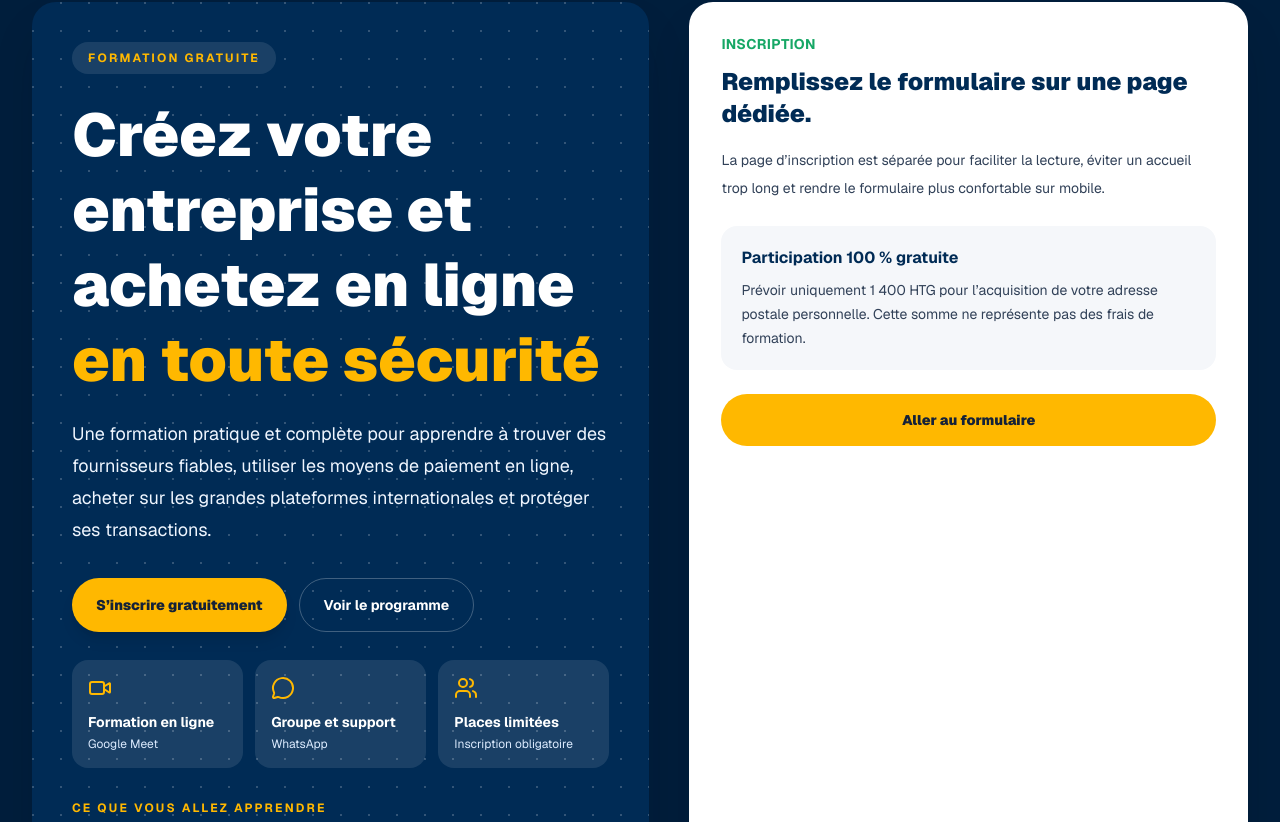
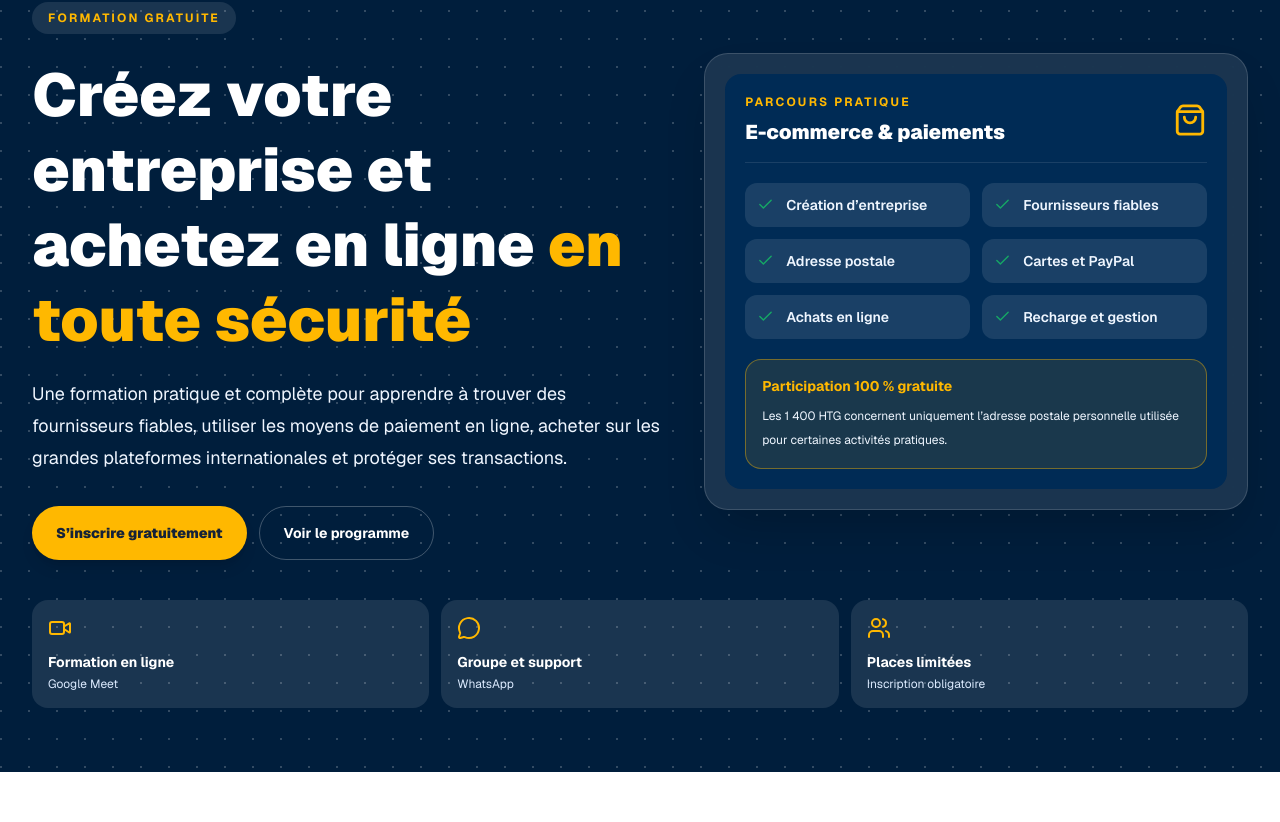
Before and after one commit to L09DP01/SmartcoreAca, a Next.js app: page / in a window 1280 px wide. Shown: the part 158-980 px from the top of the page. Built offline with nearby package versions, Linux system fonts and the light colour scheme; no server answers.

Commit message:
Refine full width home hero

```diff
--- a/src/components/home-page.tsx
+++ b/src/components/home-page.tsx
@@ -37,25 +37,25 @@ export function HomePage() {
   return (
     <>
       <main id="accueil">
-        <section className="bg-[#001E3C] pt-24 text-white">
-          <div className="mx-auto grid max-w-7xl gap-10 px-4 py-12 sm:px-6 lg:grid-cols-[1.05fr_0.95fr] lg:px-8 lg:py-16">
-            <div className="relative overflow-hidden rounded-3xl bg-[#002B55] p-6 shadow-2xl shadow-slate-950/20 sm:p-8 lg:p-10">
-              <div className="absolute inset-0 opacity-20 [background-image:radial-gradient(circle_at_1px_1px,#ffffff_1px,transparent_0)] [background-size:28px_28px]" />
-              <div className="relative">
+        <section className="relative overflow-hidden bg-[#001E3C] pt-24 text-white">
+          <div className="absolute inset-0 opacity-20 [background-image:radial-gradient(circle_at_1px_1px,#ffffff_1px,transparent_0)] [background-size:28px_28px]" />
+          <div className="relative mx-auto max-w-7xl px-4 py-12 sm:px-6 lg:px-8 lg:py-16">
+            <div className="grid items-center gap-10 lg:grid-cols-[1fr_0.86fr]">
+              <div className="text-center lg:text-left">
                 <span className="inline-flex rounded-full bg-white/10 px-4 py-2 text-xs font-bold uppercase tracking-[0.18em] text-[#FFB800]">
                   Formation gratuite
                 </span>
-                <h1 className="mt-6 max-w-3xl text-4xl font-black leading-tight sm:text-5xl lg:text-6xl">
+                <h1 className="mx-auto mt-6 max-w-3xl text-4xl font-black leading-tight sm:text-5xl lg:mx-0 lg:text-6xl">
                   Créez votre entreprise et achetez en ligne{" "}
                   <span className="text-[#FFB800]">en toute sécurité</span>
                 </h1>
-                <p className="mt-5 max-w-2xl text-base leading-8 text-blue-50 sm:text-lg">
+                <p className="mx-auto mt-5 max-w-2xl text-base leading-8 text-blue-50 sm:text-lg lg:mx-0">
                   Une formation pratique et complète pour apprendre à trouver des fournisseurs fiables, utiliser les
                   moyens de paiement en ligne, acheter sur les grandes plateformes internationales et protéger ses
                   transactions.
                 </p>
 
-                <div className="mt-8 flex flex-col gap-3 sm:flex-row">
+                <div className="mt-8 flex flex-col gap-3 sm:flex-row sm:justify-center lg:justify-start">
                   <Link
                     href="/inscription"
                     className="inline-flex items-center justify-center rounded-full bg-[#FFB800] px-6 py-4 text-sm font-black text-[#152238] shadow-lg shadow-black/10 transition hover:-translate-y-0.5 hover:bg-[#f0ac00]"
@@ -69,56 +69,47 @@ export function HomePage() {
                     Voir le programme
                   </Link>
                 </div>
+              </div>
 
-                <div className="mt-7 grid gap-3 sm:grid-cols-3">
-                  <HeroPill icon={<Video />} title="Formation en ligne" text="Google Meet" />
-                  <HeroPill icon={<MessageCircle />} title="Groupe et support" text="WhatsApp" />
-                  <HeroPill icon={<Users />} title="Places limitées" text="Inscription obligatoire" />
-                </div>
-
-                <div className="mt-8">
-                  <p className="text-xs font-bold uppercase tracking-[0.18em] text-[#FFB800]">Ce que vous allez apprendre</p>
-                  <div className="mt-4 grid gap-3 sm:grid-cols-2">
-                    {learnItems.map((item) => (
-                      <div key={item} className="flex items-center gap-3 rounded-xl bg-white/10 px-4 py-3 text-sm font-semibold">
-                        <Check className="text-[#16A765]" size={18} /> {item}
+              <div className="relative mx-auto w-full max-w-lg lg:max-w-none">
+                <div className="rounded-3xl border border-white/15 bg-white/10 p-5 shadow-2xl shadow-black/20 backdrop-blur">
+                  <div className="rounded-2xl bg-[#002B55] p-5">
+                    <div className="flex items-center justify-between gap-4 border-b border-white/10 pb-4">
+                      <div>
+                        <p className="text-xs font-bold uppercase tracking-[0.18em] text-[#FFB800]">
+                          Parcours pratique
+                        </p>
+                        <p className="mt-2 text-xl font-black">E-commerce & paiements</p>
                       </div>
-                    ))}
+                      <ShoppingBag className="text-[#FFB800]" size={34} />
+                    </div>
+                    <div className="mt-5 grid gap-3 sm:grid-cols-2">
+                      {learnItems.slice(0, 6).map((item) => (
+                        <div
+                          key={item}
+                          className="flex items-center gap-3 rounded-xl bg-white/10 px-3 py-3 text-sm font-semibold text-blue-50"
+                        >
+                          <Check className="shrink-0 text-[#16A765]" size={17} /> {item}
+                        </div>
+                      ))}
+                    </div>
+                    <div className="mt-5 rounded-2xl border border-[#FFB800]/40 bg-[#FFB800]/10 p-4">
+                      <p className="text-sm font-bold text-[#FFB800]">Participation 100 % gratuite</p>
+                      <p className="mt-2 text-xs leading-6 text-blue-50">
+                        Les 1 400 HTG concernent uniquement l’adresse postale personnelle utilisée pour certaines
+                        activités pratiques.
+                      </p>
+                    </div>
                   </div>
-                </div>
-
-                <div className="mt-8 grid gap-3 sm:grid-cols-4">
-                  {["Formation 100 % gratuite", "Sessions en ligne", "Accompagnement WhatsApp", "Exercices pratiques"].map((item) => (
-                    <div key={item} className="rounded-xl border border-white/15 p-4 text-sm font-bold text-blue-50">
-                      {item}
-                    </div>
-                  ))}
                 </div>
               </div>
             </div>
-            <aside className="rounded-3xl bg-white p-6 text-[#152238] shadow-2xl shadow-slate-950/20 sm:p-8">
-              <p className="text-sm font-bold uppercase tracking-wide text-[#16A765]">Inscription</p>
-              <h2 className="mt-3 text-2xl font-black text-[#002B55]">
-                Remplissez le formulaire sur une page dédiée.
-              </h2>
-              <p className="mt-4 text-sm leading-7 text-slate-700">
-                La page d’inscription est séparée pour faciliter la lecture, éviter un accueil trop long et rendre le
-                formulaire plus confortable sur mobile.
-              </p>
-              <div className="mt-6 rounded-2xl bg-[#F5F7FA] p-5">
-                <h3 className="font-bold text-[#002B55]">Participation 100 % gratuite</h3>
-                <p className="mt-2 text-sm leading-6 text-slate-700">
-                  Prévoir uniquement 1 400 HTG pour l’acquisition de votre adresse postale personnelle. Cette somme ne
-                  représente pas des frais de formation.
-                </p>
-              </div>
-              <Link
-                href="/inscription"
-                className="mt-6 inline-flex w-full justify-center rounded-full bg-[#FFB800] px-6 py-4 text-sm font-black text-[#152238] transition hover:bg-[#f0ac00]"
-              >
-                Aller au formulaire
-              </Link>
-            </aside>
+
+            <div className="mt-10 grid gap-3 sm:grid-cols-3">
+              <HeroPill icon={<Video />} title="Formation en ligne" text="Google Meet" />
+              <HeroPill icon={<MessageCircle />} title="Groupe et support" text="WhatsApp" />
+              <HeroPill icon={<Users />} title="Places limitées" text="Inscription obligatoire" />
+            </div>
           </div>
         </section>
 
@@ -179,7 +170,10 @@ export function HomePage() {
           <SectionTitle eyebrow="Pourquoi participer ?" title="Une formation accessible, concrète et orientée action." />
           <div className="mx-auto mt-10 grid max-w-7xl gap-4 px-4 sm:grid-cols-2 sm:px-6 lg:grid-cols-3 lg:px-8">
             {benefits.map((benefit) => (
-              <div key={benefit} className="flex items-center gap-3 rounded-2xl bg-white p-5 font-semibold text-[#152238] shadow-sm">
+              <div
+                key={benefit}
+                className="flex items-center gap-3 rounded-2xl bg-white p-5 font-semibold text-[#152238] shadow-sm"
+              >
                 <BadgeCheck className="text-[#16A765]" /> {benefit}
               </div>
             ))}
@@ -191,7 +185,9 @@ export function HomePage() {
           <div className="mx-auto mt-10 grid max-w-4xl gap-4 px-4 sm:px-6 lg:px-8">
             {faqItems.map((item) => (
               <details key={item.question} className="group rounded-2xl border border-slate-200 p-5">
-                <summary className="cursor-pointer list-none text-base font-bold text-[#002B55]">{item.question}</summary>
+                <summary className="cursor-pointer list-none text-base font-bold text-[#002B55]">
+                  {item.question}
+                </summary>
                 <p className="mt-3 text-sm leading-7 text-slate-700">{item.answer}</p>
               </details>
             ))}
```
